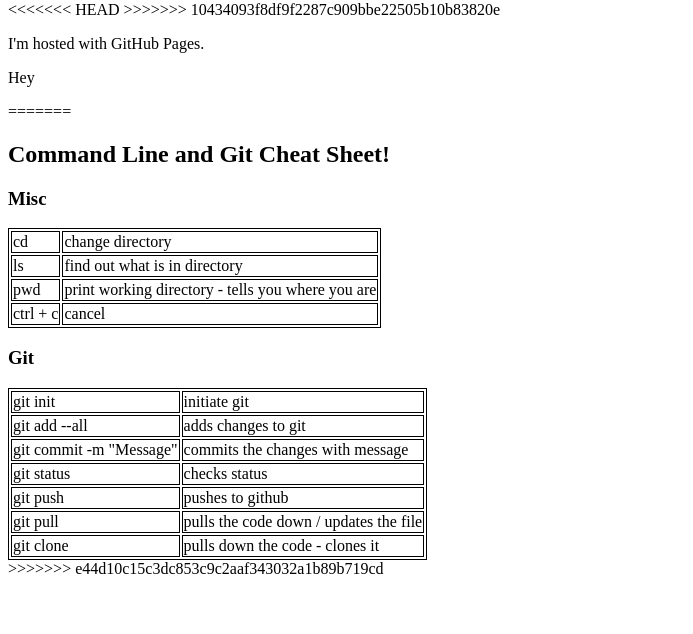
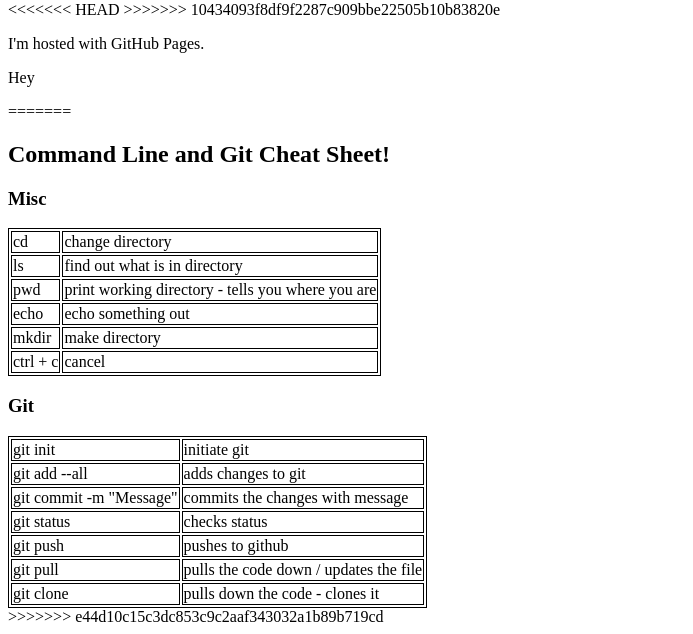
Before and after one commit to deathops/deathops.github.io, a plain HTML site: page index.html in a window 1280 px wide. Shown: the part 203-837 px from the top of the page, without its empty margins (0-693 px from the left). Before the commit the page ends 800 px from the top, so only its background shows below. Drawn offline with Linux system fonts and the light colour scheme.

Commit message:
added some more commands to the site

```diff
--- a/index.html
+++ b/index.html
@@ -30,6 +30,14 @@
 <tr>
 <td>pwd</td>
 <td>print working directory - tells you where you are</td>
+</tr>
+<tr>
+<td>echo</td>
+<td>echo something out</td>
+</tr>
+<tr>
+<td>mkdir</td>
+<td>make directory</td>
 </tr>
 <tr>
 <td>ctrl + c</td>
```
